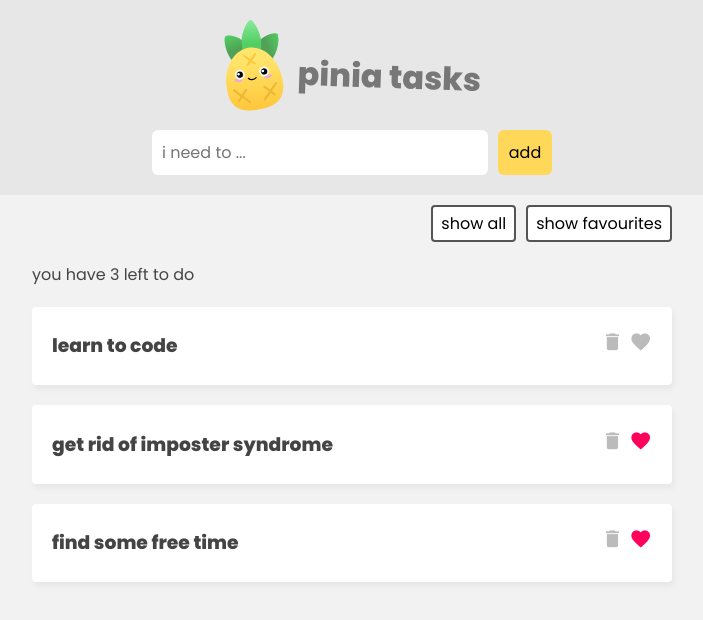
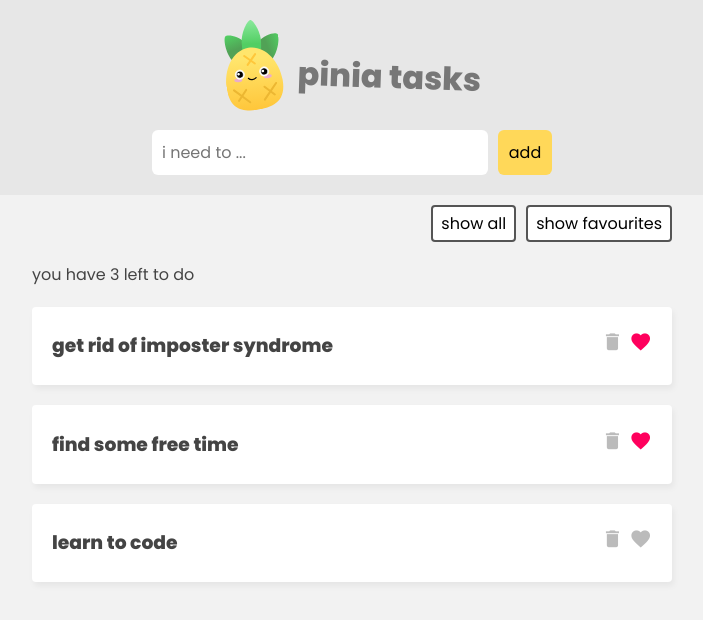
Before and after one commit to KacperSzyf/mastering_pinia, a Vue app: page / in a window 1280 px wide. Shown: the top 620 px of the page, without its empty margins (288-991 px from the left). Built offline with nearby package versions, Linux system fonts and the light colour scheme; data requests are answered from the project's data file.

Commit message:
added persitance to data

```diff
--- a/db/db.json
+++ b/db/db.json
@@ -1,7 +1,19 @@
 {
   "tasks": [
-    { "id": 1, "title": "learn to code", "isFav": false },
-    { "id": 2, "title": "get rid of imposter syndrome", "isFav": true },
-    { "id": 3, "title": "find some free time", "isFav": true }
+    {
+      "id": 2,
+      "title": "get rid of imposter syndrome",
+      "isFav": true
+    },
+    {
+      "id": 3,
+      "title": "find some free time",
+      "isFav": true
+    },
+    {
+      "title": "learn to code",
+      "isFav": false,
+      "id": 162
+    }
   ]
 }
--- a/src/stores/TaskStore.ts
+++ b/src/stores/TaskStore.ts
@@ -34,19 +34,34 @@ export const useTaskStore = defineStore('taskStore', {
         this.loading = false
       }, 2000)
     },
-    addTask(task: Task) {
+    async addTask(task: Task) {
       this.tasks.push(task)
+
+      const res: Response = await fetch('http://localhost:3000/tasks', {
+        method: 'POST',
+        body: JSON.stringify(task),
+        headers: {'Content-Type': 'application/json'}
+      })
     },
-    removeTask(taskId: number) {
+    async removeTask(taskId: number) {
       this.tasks = this.tasks.filter((task) => {
         return task.id !== taskId
       })
+
+      const res: Response = await fetch('http://localhost:3000/tasks/' + taskId, {
+        method: 'DELETE',
+      })
     },
-    toggleFav(taskId: number) {
+    async toggleFav(taskId: number) {
       const task: Task | undefined = this.tasks.find((t) => t.id === taskId)
       if (task) {
         task.isFav = !task.isFav
       }
+      const res: Response = await fetch('http://localhost:3000/tasks/'+ taskId, {
+        method: 'PATCH',
+        body: JSON.stringify({isFav: task.isFav}),
+        headers: {'Content-Type': 'application/json'}
+      })
     }
   }
 })
```
